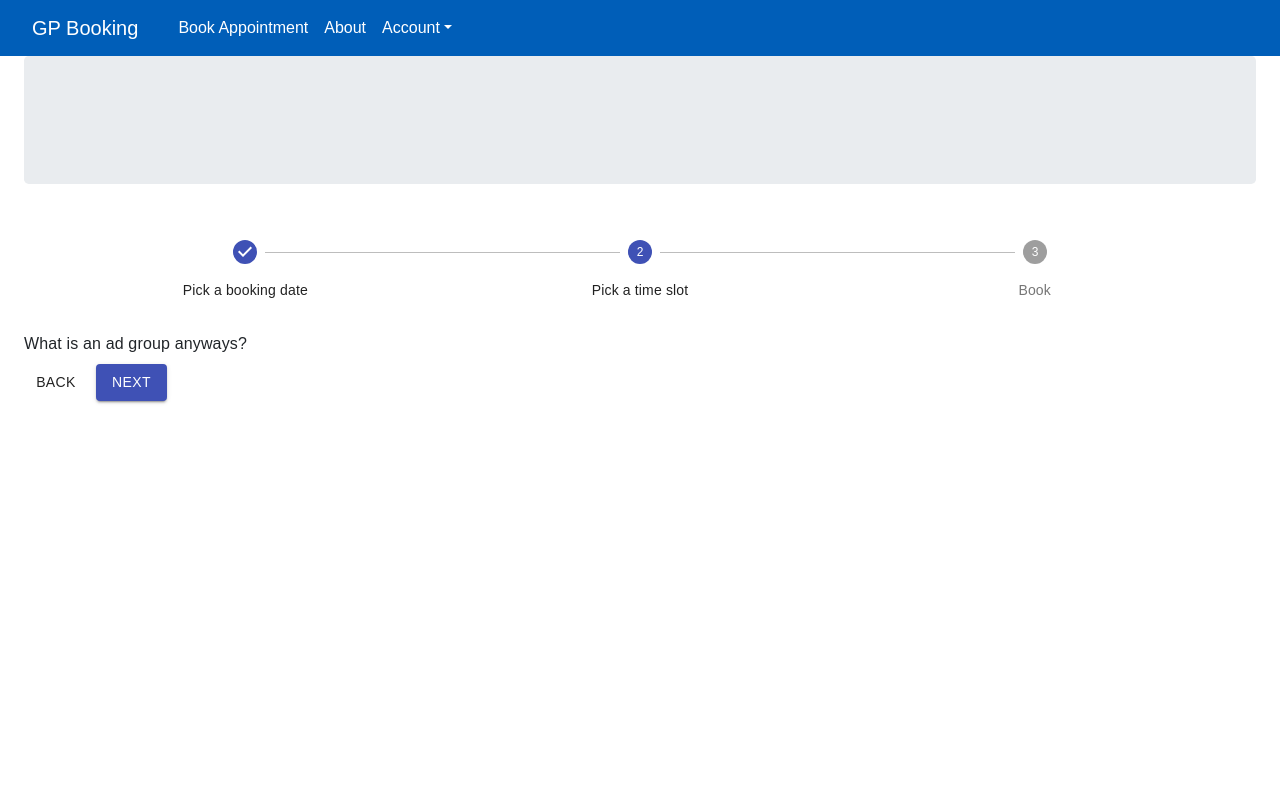
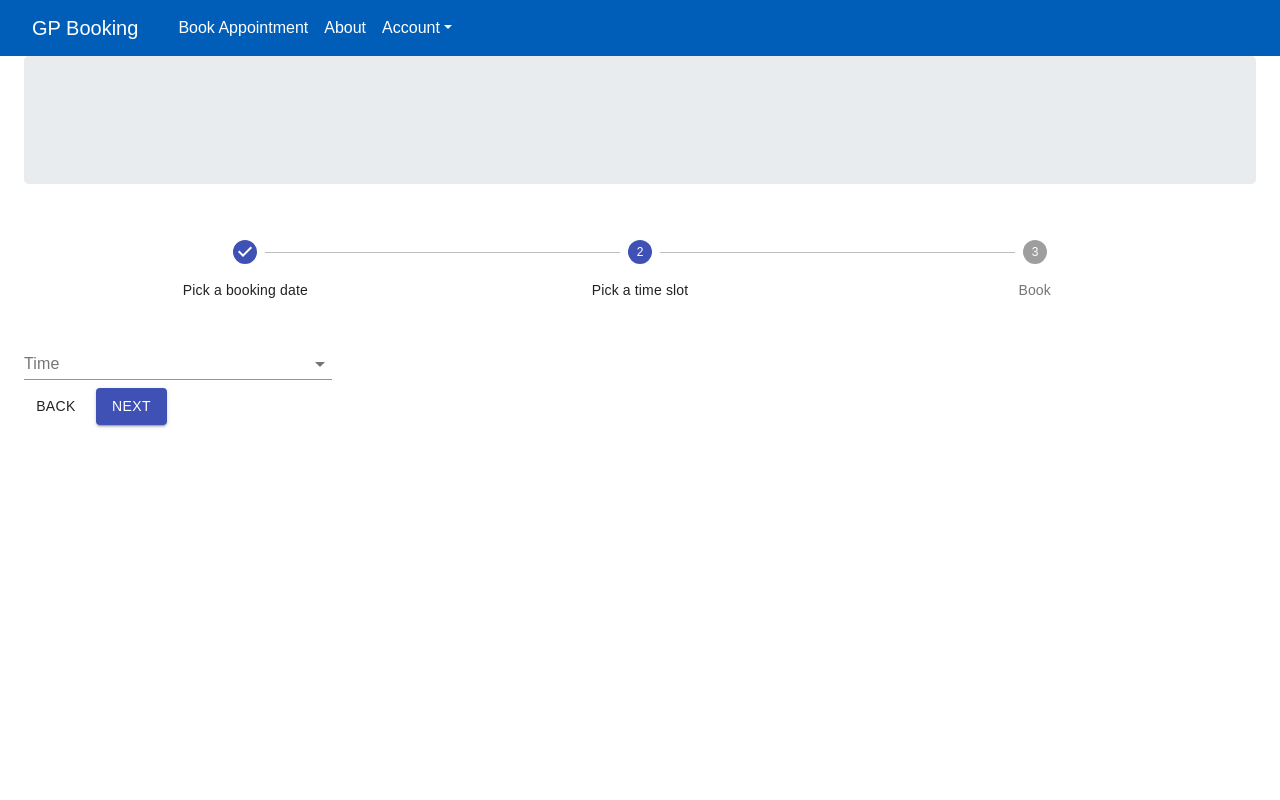
Before and after one commit to matrix105/gp_booking, a React (Create React App) app in the folder gp_booking/frontend/: page /booking in a window 1280 px wide. Both pictures are taken after a click on the button "NEXT". Shown: the top 800 px of the page. Built offline with nearby package versions, Linux system fonts and the light colour scheme; a web font is replaced by a local one.

Commit message:
Booking page

```diff
--- a/gp_booking/frontend/src/components/mini Compnents/Stepper.jsx
+++ b/gp_booking/frontend/src/components/mini Compnents/Stepper.jsx
@@ -4,14 +4,18 @@ import Stepper from '@material-ui/core/Stepper';
 import Step from '@material-ui/core/Step';
 import StepLabel from '@material-ui/core/StepLabel';
 import Button from '@material-ui/core/Button';
-import { func } from "prop-types";
+
 import Typography from '@material-ui/core/Typography';
 import TextField from '@material-ui/core/TextField';
+import { FormControl, Select, MenuItem, InputLabel } from '@material-ui/core';
 
 
 const useStyles = makeStyles((theme) => ({
     root: {
         width: '100%',
+    },
+    list: {
+        width: '25%'
     },
     backButton: {
         marginRight: theme.spacing(1),
@@ -31,6 +35,43 @@ const useStyles = makeStyles((theme) => ({
     },
 }));
 
+const availableTimes = [
+    {
+        time: "2:00 PM"
+    },
+    {
+        time: "3:00 PM"
+    },
+    {
+        time: "4:00 PM"
+    },
+    {
+        time: "5:00 PM"
+    },
+    {
+        time: "6:00 PM"
+    },
+    {
+        time: "7:00 PM"
+    },
+    {
+        time: "8:00 PM"
+    },
+    {
+        time: "9:00 PM"
+    },
+    {
+        time: "1:00 PM"
+    },
+    {
+        time: "12:00 AM"
+    },
+    {
+        time: "1:00 AM"
+    },
+]
+
+
 function getCurrentDate() {
     var currentTime = new Date().toISOString().slice(0, 10);
     return currentTime
@@ -41,7 +82,28 @@ function getSteps() {
     return ['Pick a booking date', 'Pick a time slot', 'Book'];
 }
 
-function getStepContent(stepIndex, classes) {
+
+
+function getStepContent(stepIndex, classes, setTime, setOpen, time, open) {
+
+    const handleChange = (event) => {
+        setTime(event.target.value);
+    };
+
+    const handleClose = () => {
+        setOpen(false);
+    };
+
+    const handleOpen = () => {
+        setOpen(true);
+    };
+
+    function getTimeListItem(time) {
+        return (
+            <MenuItem value={time.time}>{time.time}</MenuItem>
+        )
+    }
+
 
     switch (stepIndex) {
         case 0:
@@ -50,8 +112,8 @@ function getStepContent(stepIndex, classes) {
                     <TextField
                         id="date"
                         InputProps={{ inputProps: { min: getCurrentDate() } }}
-                        label="Pick a suitable date"
                         type="date"
+                        label="Select a suitable date"
                         defaultValue={getCurrentDate()}
                         className={classes.textField}
                         InputLabelProps={{
@@ -61,9 +123,26 @@ function getStepContent(stepIndex, classes) {
                 </form>
             );
         case 1:
-            return 'What is an ad group anyways?';
+            return (
+                <FormControl className={classes.list}>
+                    <InputLabel id="demo-controlled-open-select-label">Time</InputLabel>
+                    <Select
+                        labelId="demo-controlled-open-select-label"
+                        id="demo-controlled-open-select"
+                        open={open}
+                        onClose={handleClose}
+                        onOpen={handleOpen}
+                        value={time}
+                        onChange={handleChange}
+                        required
+                    >
+                        {availableTimes.map(getTimeListItem)}
+
+                    </Select>
+                </FormControl>
+            )
         case 2:
-            return 'This is the bit I really care about!';
+            return 'Confirm your appointment booking?';
         default:
             return 'Unknown stepIndex';
     }
@@ -75,6 +154,9 @@ const Steppers = () => {
     const classes = useStyles();
     const [activeStep, setActiveStep] = React.useState(0);
     const steps = getSteps();
+
+    const [time, setTime] = React.useState('');
+    const [open, setOpen] = React.useState(false);
 
     const handleNext = () => {
         setActiveStep((prevActiveStep) => prevActiveStep + 1);
@@ -100,12 +182,13 @@ const Steppers = () => {
             <div>
                 {activeStep === steps.length ? (
                     <div>
+                        <b>Redirect to home page</b>
                         <Typography className={classes.instructions}>All steps completed</Typography>
                         <Button onClick={handleReset}>Reset</Button>
                     </div>
                 ) : (
                         <div>
-                            <Typography className={classes.instructions}>{getStepContent(activeStep, classes)}</Typography>
+                            <Typography className={classes.instructions}>{getStepContent(activeStep, classes, setTime, setOpen, time, open)}</Typography>
                             <div>
                                 <Button
                                     disabled={activeStep === 0}
```
